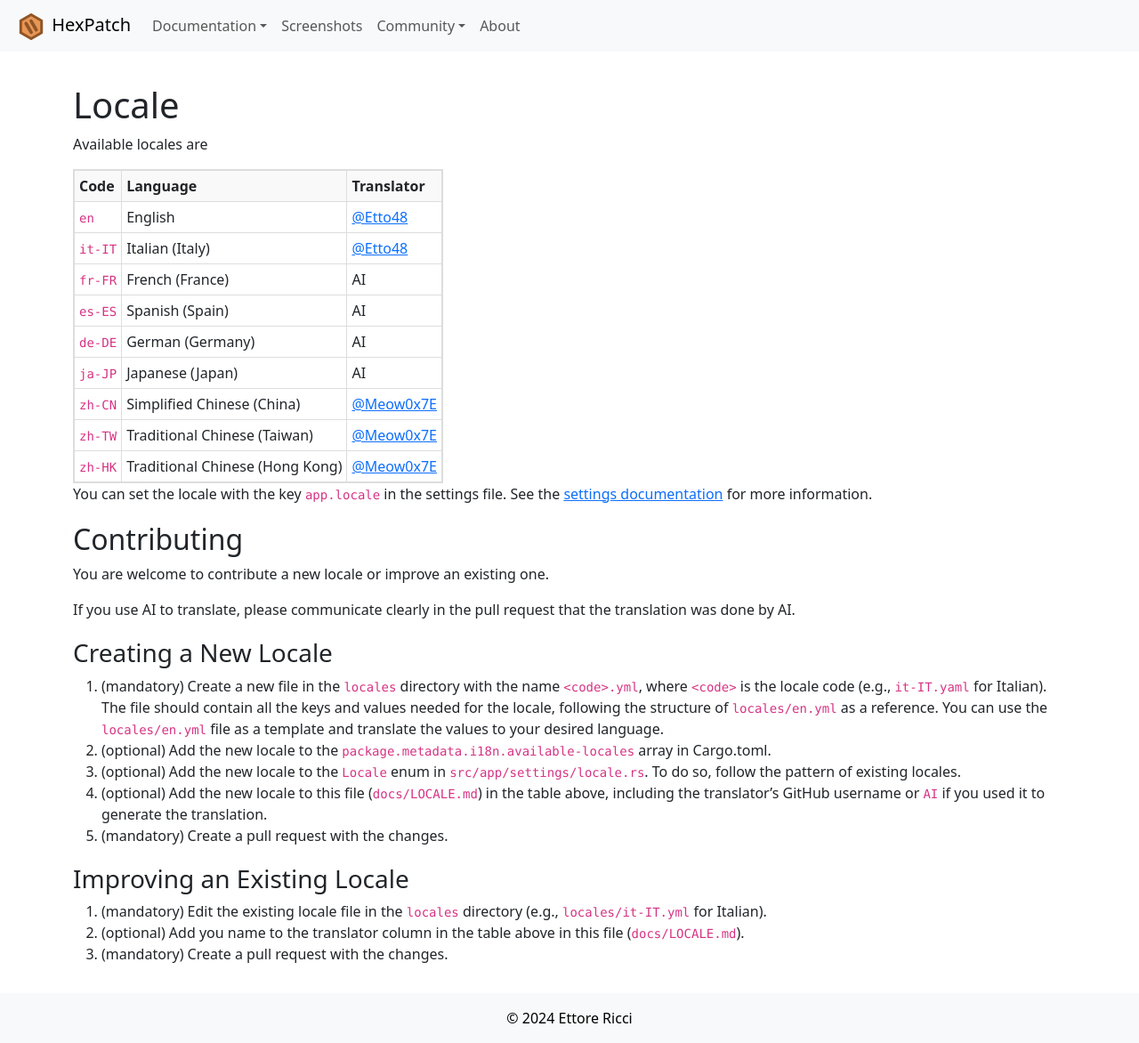
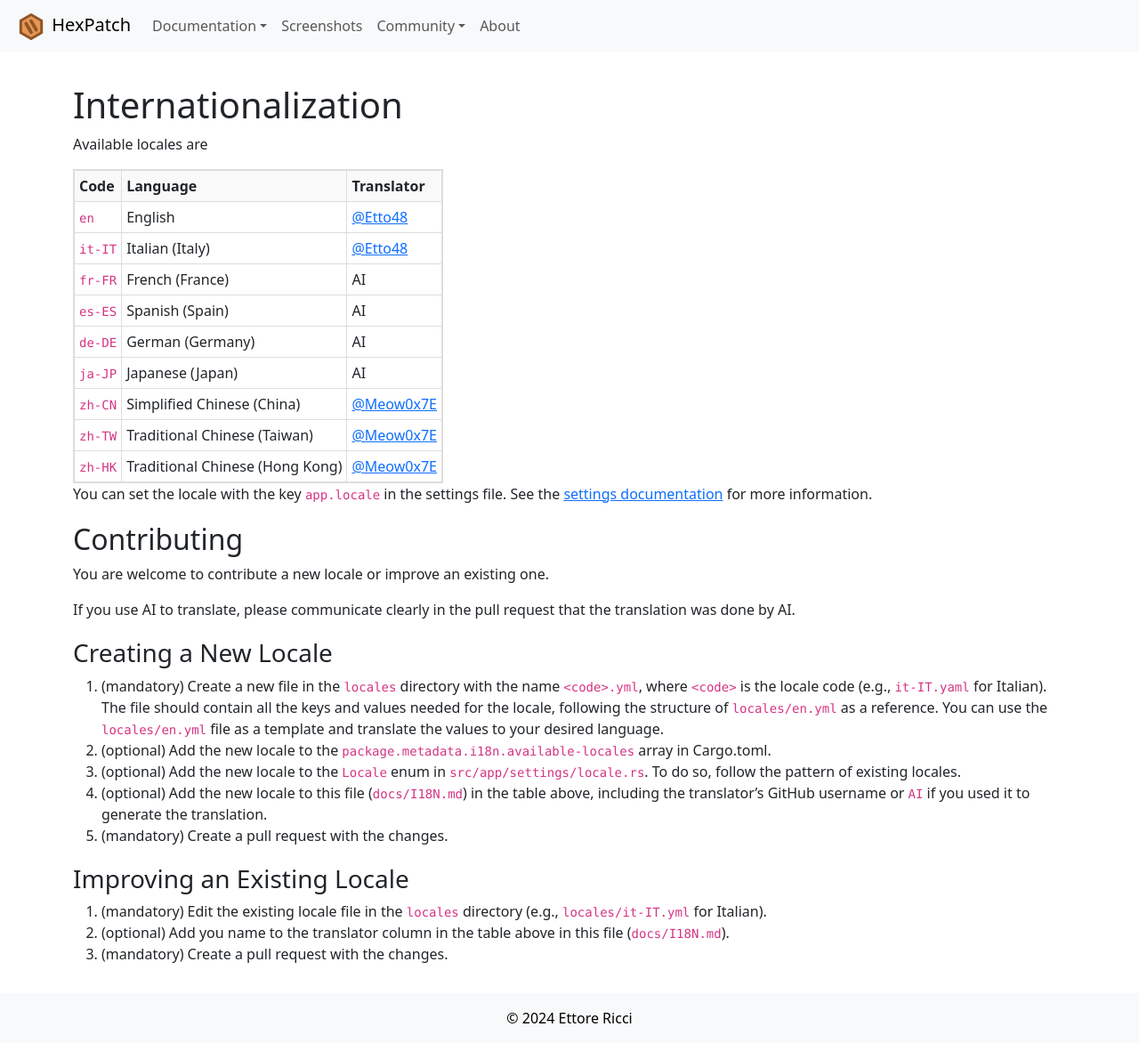
Before and after one commit to Etto48/HexPatch, a Jekyll site: the page built from docs/I18N.md, in a window 1280 px wide and 1172 px high. Shown: the whole window at 89% size. Built offline with Jekyll 4.4.1, drawn with Linux system fonts in a browser that asks for light colours; our own code applies the rules of GitHub Pages for plain Markdown files.

Commit message:
renamed LOCALE.md to I18N.md

```diff
--- a/docs/LOCALE.md
+++ b/docs/I18N.md
@@ -1,4 +1,4 @@
-# Locale
+# Internationalization
 
 Available locales are
 
@@ -31,11 +31,11 @@ If you use AI to translate, please communicate clearly in the pull request that
 You can use the `locales/en.yml` file as a template and translate the values to your desired language.
 2. (optional) Add the new locale to the `package.metadata.i18n.available-locales` array in Cargo.toml.
 3. (optional) Add the new locale to the `Locale` enum in `src/app/settings/locale.rs`. To do so, follow the pattern of existing locales.
-4. (optional) Add the new locale to this file (`docs/LOCALE.md`) in the table above, including the translator's GitHub username or `AI` if you used it to generate the translation.
+4. (optional) Add the new locale to this file (`docs/I18N.md`) in the table above, including the translator's GitHub username or `AI` if you used it to generate the translation.
 5. (mandatory) Create a pull request with the changes.
 
 ### Improving an Existing Locale
 
 1. (mandatory) Edit the existing locale file in the `locales` directory (e.g., `locales/it-IT.yml` for Italian).
-2. (optional) Add you name to the translator column in the table above in this file (`docs/LOCALE.md`).
+2. (optional) Add you name to the translator column in the table above in this file (`docs/I18N.md`).
 3. (mandatory) Create a pull request with the changes.
--- a/docs/_config.yml
+++ b/docs/_config.yml
@@ -25,6 +25,8 @@ nav:
     items:
     - title: Settings
       url: /SETTINGS.html
+    - title: Internationalization
+      url: /I18N.html
     - title: Plugin API
       url: /PLUGIN_API.html
   - title: Screenshots
```
Also changed, not shown: docs/README.md (+2 -2 lines), docs/SETTINGS.md (+1 -1 lines).
